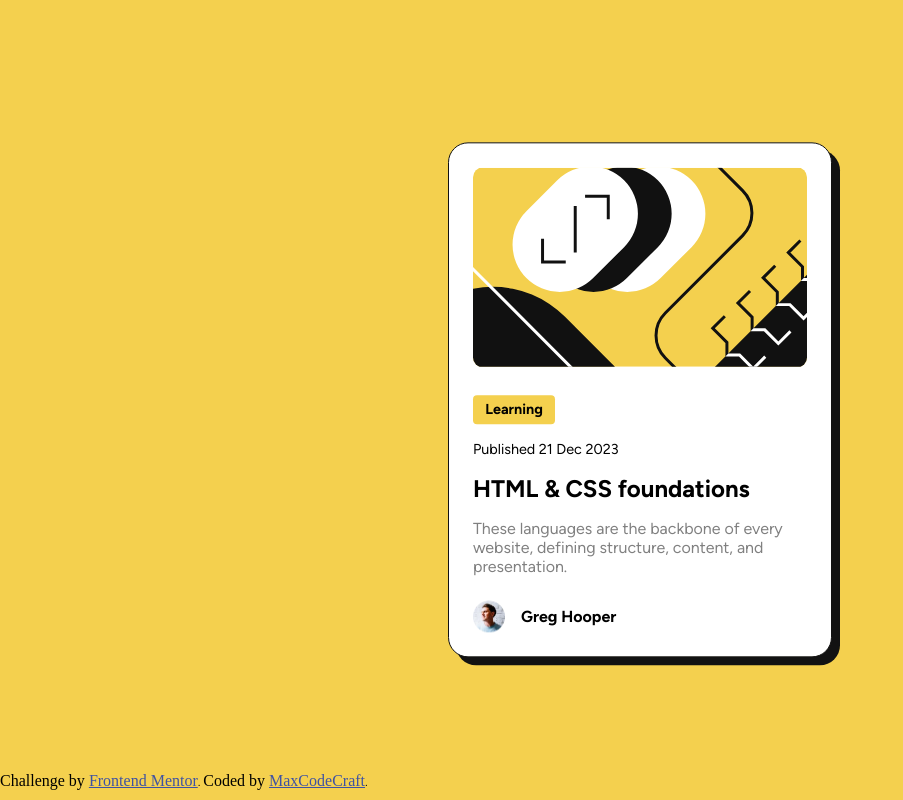
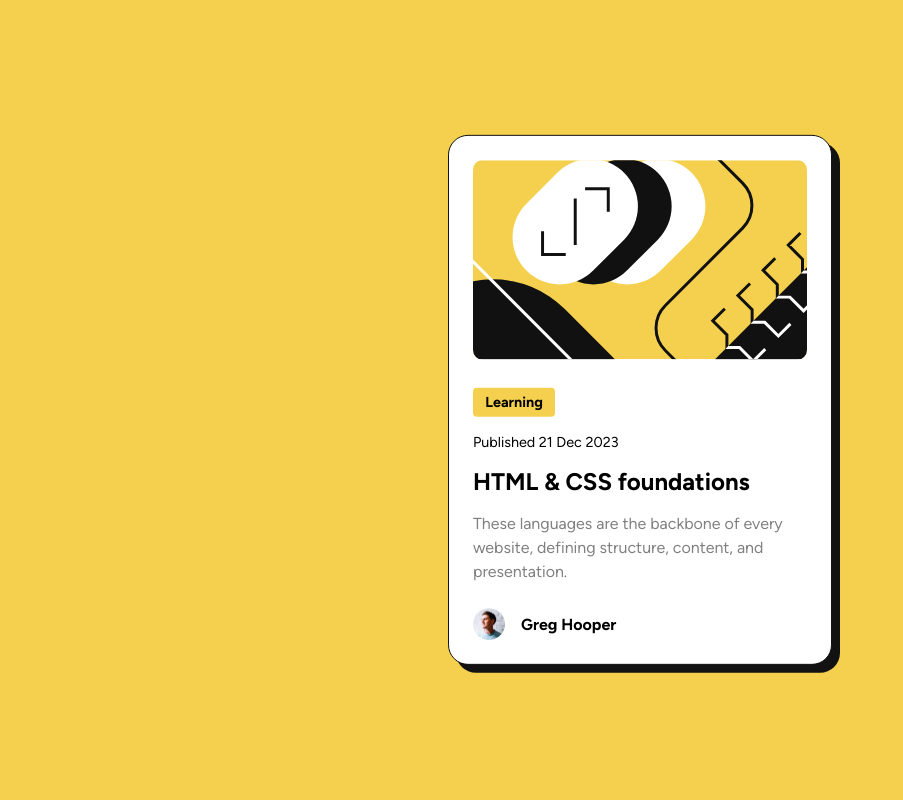
Before and after one commit to MaxCodeCraft/blog-card, a plain HTML site: page index.html in a window 1280 px wide. Shown: the whole page, without its empty margins (0-903 px from the left). Drawn offline with Linux system fonts and the light colour scheme.

Commit message:
line height and credentials removal

```diff
--- a/index.html
+++ b/index.html
@@ -35,9 +35,6 @@
     </div>
 
   </main>
-  <div class="attribution">
-    <span>Challenge by </span><a href="https://www.frontendmentor.io?ref=challenge" target="_blank">Frontend Mentor</a>.
-    <span>Coded by </span><a href="https://www.frontendmentor.io/profile/MaxCodeCraft" target="_blank">MaxCodeCraft</a>.
-  </div>
+
 </body>
 </html>
--- a/style.css
+++ b/style.css
@@ -94,6 +94,7 @@ h1 {
 .description {
     margin-top: 1rem;
     color: var(--color-grey);
+    line-height: 1.5rem;
 }
 
 .author {
@@ -111,13 +112,3 @@ h1 {
     align-items: center;
     font-weight: 700;
 }
-
-.attribution {
-    font-size: 11px;
-    position: absolute;
-    bottom: 10px;
-}
-
-.attribution a {
-    color: hsl(228, 45%, 44%);
-}
```
